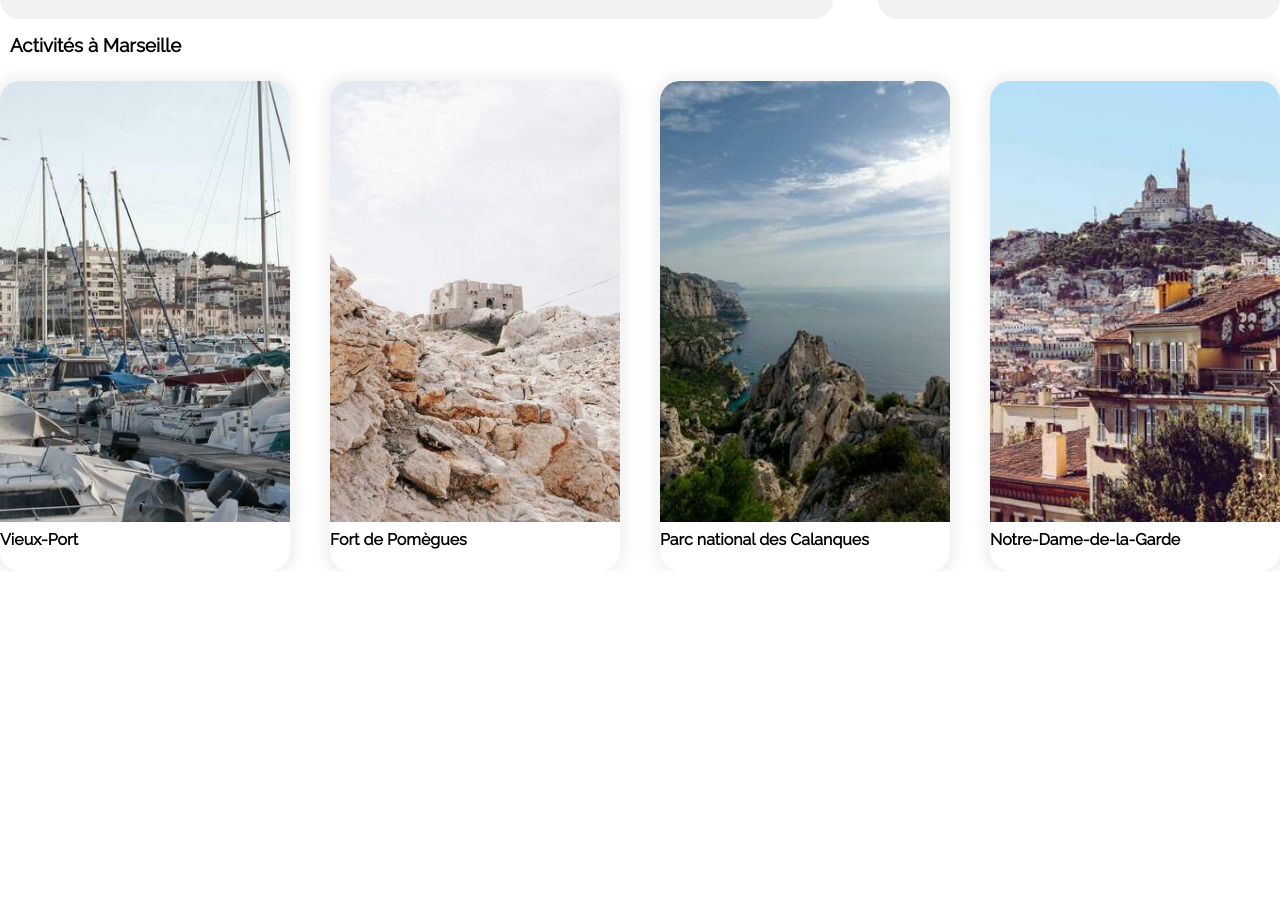
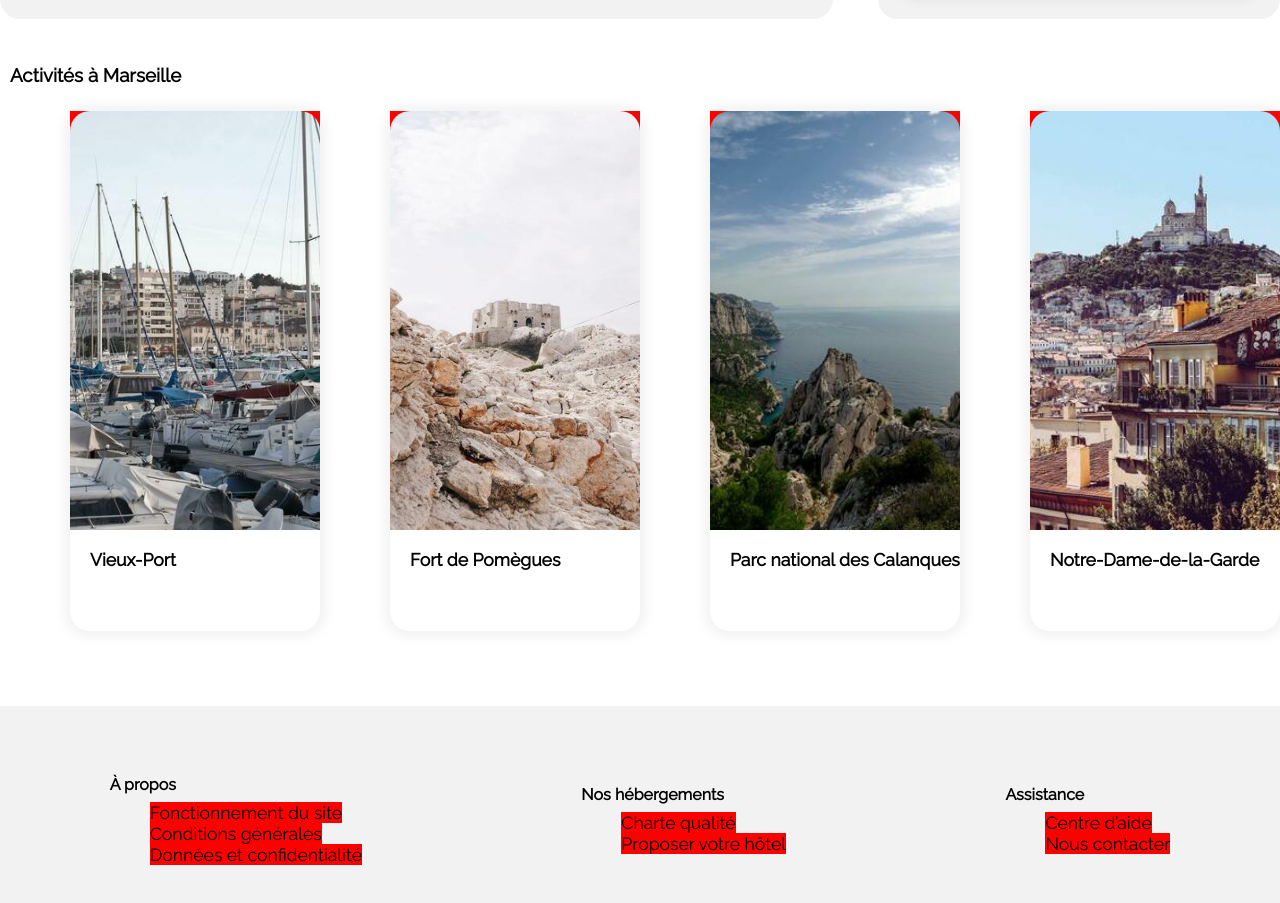
Before and after one commit to Dolina31/P3-openclassroom, a plain HTML site: page index.html in a window 1280 px wide. Shown: the part 1087-1990 px from the top of the page. Before the commit the page ends 1658 px from the top, so only its background shows below. Drawn offline with Linux system fonts and the light colour scheme.

Commit message:
ajout du footer, pas encore terminer et debut du rajout des balises <a> sur les cartes

```diff
--- a/index.html
+++ b/index.html
@@ -17,10 +17,12 @@
 				<img class="logo" src="images/logo/Booki.png" alt="Logo de Booki">
 					<div class="menu">
 						<a href="#ancre-menu-hebergements">Hébergements</a>
-						<a href="#ancre-menu-activité">Activités</a>
+						<a href="#ancre-menu-activites">Activités</a>
 					</div>
 			</nav>
+		</header>
 
+		<main>
 			<section class="section-recherche">
 				<div>
 					<h1>Trouvez votre hébergement pour des vacances de rêve</h1>
@@ -43,7 +45,6 @@
 					<p>Plus de 500 logements sont disponibles dans cette ville</p>
 				</div>
 			</section>
-
 			<div class="box-position">
 				<section class="section-herbergements" id="ancre-menu-hebergements">
 					<h3>Hébergements à Marseille</h3>
@@ -99,7 +100,6 @@
 					</div>
 					<a href="#" class="afficher-plus">Afficher plus</a>
 				</section>
-
 				<section class="section-populaire">
 					<div class="section-populaire-title-logo">
 						<h3>Les plus populaires</h3>
@@ -129,46 +129,67 @@
 							  	<p>Nuit à partir de 68€</p>
 								<i class="fa-solid fa-star"></i><i class="fa-solid fa-star"></i><i class="fa-solid fa-star"></i><i class="fa-solid fa-star"></i><i class="fa-solid fa-star etoile-grise"></i>
 							</article>
+						</div>
 					</div>
 				</section>
 			</div>
-
 			<section class="section-activites" id="ancre-menu-activites">
 				<h3>Activités à Marseille</h3>
 				<div class="card-position-section-activites">
-					<div class="card-section-activites">
+					<a href="#"><div class="card-section-activites">
 						<img src="images/activites/4_small/reno-laithienne-QUgJhdY5Fyk-unsplash.jpg" alt="Vieux-port">
+						<article class="card-container-section-activites">
 							<h4>Vieux-Port</h4>
-						</article>
+						</article></a>
 					</div>
 					<div class="card-section-activites">
-						<img src="images/activites/4_small/paul-hermann-QFTrLdQIRhI-unsplash.jpg" alt="Fort de Pomègues">
+						<a href="#"><img src="images/activites/4_small/paul-hermann-QFTrLdQIRhI-unsplash.jpg" alt="Fort de Pomègues">
 						<article class="card-container-section-activites">
 							<h4>Fort de Pomègues</h4>
 						</article>
+						</a>
 					</div>
 					<div class="card-section-activites">
-						<img src="images/activites/4_small/kilyan-sockalingum-NR8-cBCN3aI-unsplash.jpg" alt="Parc national des Calanques">
+						<a href="#"><img src="images/activites/4_small/kilyan-sockalingum-NR8-cBCN3aI-unsplash.jpg" alt="Parc national des Calanques">
 						<article class="card-container-section-activites">
 							<h4>Parc national des Calanques</h4>
 						</article>
+					</a>
 					</div>
 					<div class="card-section-activites">
-						<img src="images/activites/4_small/florian-wehde-xW9e8gdotxI-unsplash.jpg" alt="Notre-Dame-de-la-Garde">
+						<a href="#"><img src="images/activites/4_small/florian-wehde-xW9e8gdotxI-unsplash.jpg" alt="Notre-Dame-de-la-Garde">
 						<article class="card-container-section-activites">
 							<h4>Notre-Dame-de-la-Garde</h4>
 						</article>
+						</a>
 					</div>
 				</div>
 			</section>
-		</header>
-
-		<main>
-
 		</main>
 
 		<footer>
-
+			<div class="footer-colonne-a-propos">
+			<h4>À propos</h4>
+				<ul>
+					<li><a href="#">Fonctionnement du site</a></li>
+					<li></li><a href="#">Conditions générales </a></li>
+					<li></li><a href="#">Données et confidentialité</a></li>
+				</ul>
+			</div>
+			<div class="footer-colonne-a-propos">
+			<h4>Nos hébergements</h4>
+				<ul>
+					<li><a href="#">Charte qualité</a></li>
+					<li></li><a href="#">Proposer votre hôtel</a></li>
+				</ul>
+			</div>
+			<div class="footer-colonne-a-propos">
+				<h4>Assistance</h4>
+					<ul>
+						<li><a href="#">Centre d’aide</a></li>
+						<li></li><a href="#">Nous contacter</a></li>
+					</ul>
+				</div>
 		</footer>
    </body>
 </html>
--- a/style.css
+++ b/style.css
@@ -124,7 +124,7 @@ h4 {
 .card-section-herbergements img {
     height: 124px;
     width: 100%;
-    border-radius: 20px 20px 0px 0px;
+    border-radius: 15px 15px 0px 0px;
     object-fit: cover;
 }
 .card-position-section-herbergements {
@@ -142,6 +142,7 @@ h4 {
     border-radius: 20px;
     background-color: #FFFFFF;
     aspect-ratio: 4/2;
+    box-shadow: 0px 0px 10px 7px rgb(228, 225, 225);
 }
 .card-container-section-herbergements {
     margin-left: 10px;
@@ -182,10 +183,11 @@ h4 {
     display: flex;
     align-items: center;
     gap: 45px;
+    margin-bottom: 30px;
 }
 .card-section-populaire img {
     width: 40%;
-    border-radius: 20px 0px 0px 20px;
+    border-radius: 15px 0px 0px 15px;
     object-fit: cover;
 }
 .card-container-section-populaire {
@@ -206,30 +208,45 @@ h4 {
     background: white;
     border-radius: 20px;
     padding: 5px;
+    box-shadow: 0px 0px 10px 7px rgb(228, 225, 225);
 }
-.card-container-section-populaire i {}
-
 .card-section-activites {
     display: flex;
     flex-direction: column;
-    height: 490px;
-    box-shadow: 0px 0px 10px 7px #f2f2f2e7;
+    box-shadow: 0px 0px 10px 7px #f2f2f2d3;
     border-radius: 20px;
+    height: 520px;
+    width: 23%;
 }
 .card-position-section-activites {
     display: flex;
     flex-direction: row;
     justify-content: center;
-    gap: 40px;
+    gap: 70px;
     margin-top: 15px;
 }
 .card-section-activites img {
-    height: 90%;
+    height: 195%;
     width: 100%;
     aspect-ratio: 3/2;
     border-radius: 20px 20px 0px 0px;
     object-fit: cover;
 }
-.card-section-activites {
-
+.card-container-section-activites h4 {
+    font-weight: 700;
+    padding-left: 20px;
+    padding-top: 15px;
 }
+a {background-color: red;}
+footer {
+    margin-top: 75px;
+    width: 100%;
+    height: 220px;
+    background: #F2F2F2;
+    display: flex;
+    align-items: center;
+    justify-content: space-around;
+}
+ul {
+    list-style: none;
+}
```
Also changed, not shown: A FAIRE.txt.
